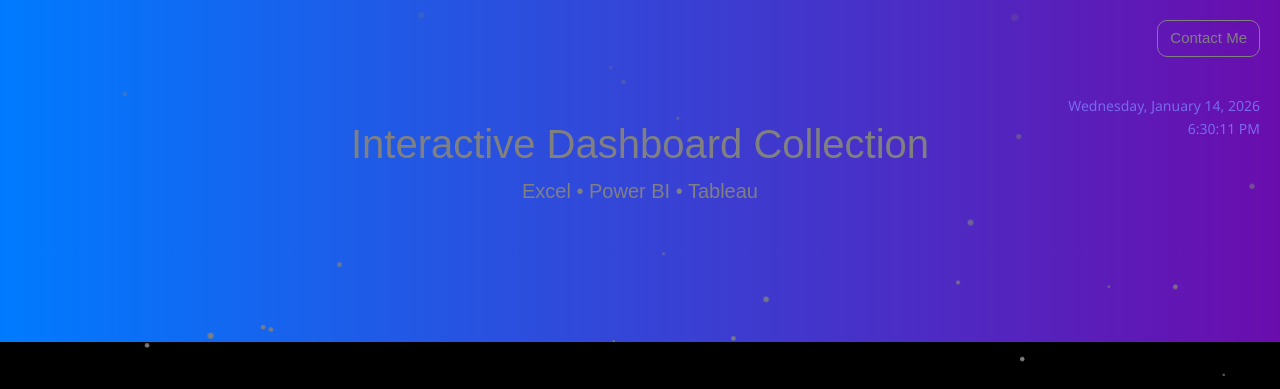
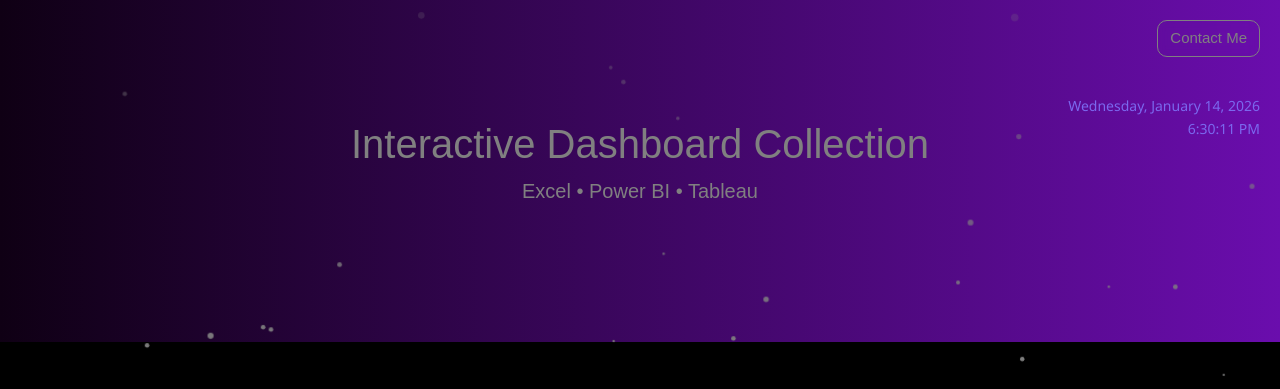
Before and after one commit to rajeevtiwari8055/bi-dashboard-portfolio.github.io, a plain HTML site: page index.html in a window 1280 px wide. Shown: the top 389 px of the page. Drawn offline with nearby package versions, Linux system fonts and the light colour scheme.

Commit message:
add changes

```diff
--- a/index.html
+++ b/index.html
@@ -97,7 +97,7 @@
 }
 
 .hero {
-    background: linear-gradient(90deg, #007bff, #6a0dad);
+    background: linear-gradient(90deg,#0F0014, #6a0dad);
     padding: 120px 20px;
     text-align: center;
     color: inherit;
```
